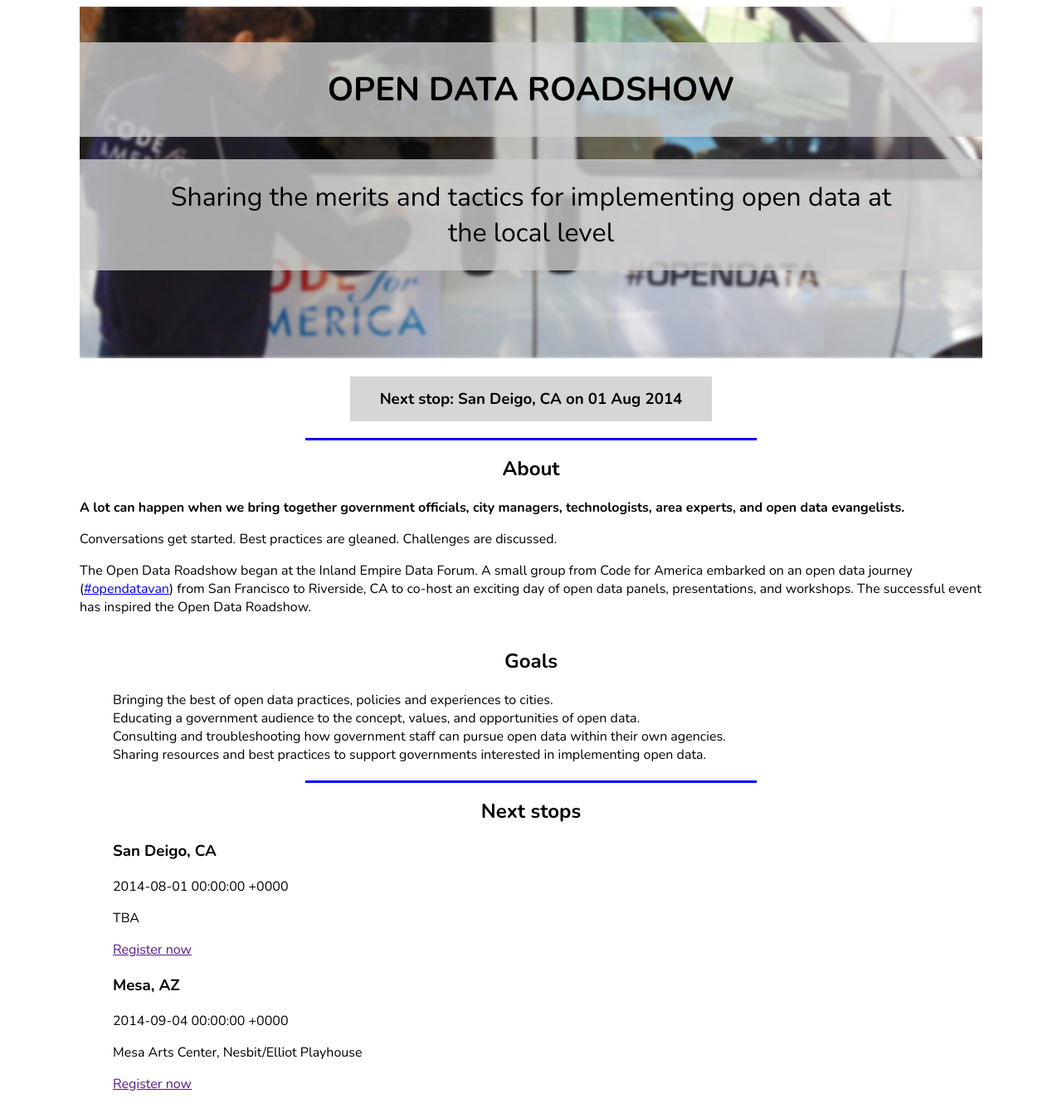
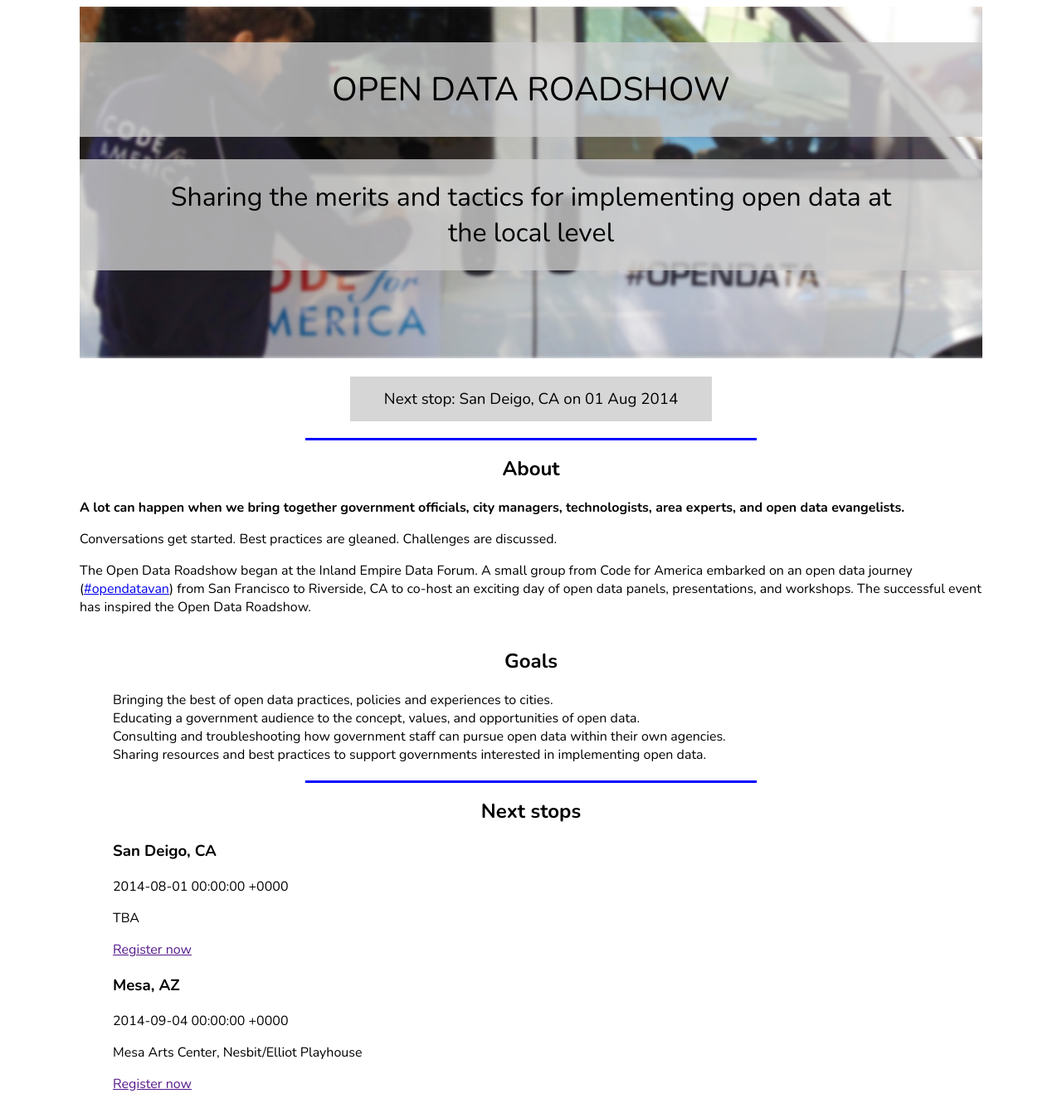
Before and after one commit to opendataroadshow/opendataroadshow.github.io, a Jekyll site: the page built from index.html, in a window 1280 px wide. Shown: the whole page at 83% size. Built offline with Jekyll 4.4.1, drawn with Linux system fonts in a browser that asks for light colours; Markdown is read by kramdown in place of the engine named in the settings.

Commit message:
update font weight

```diff
--- a/css/main.css
+++ b/css/main.css
@@ -7,7 +7,9 @@
   max-width: 68em;
   margin-left: auto;
   margin-right: auto;
-  font-family: 'Nunito', sans-serif; }
+  font-family: 'Nunito', sans-serif;
+font-weight: 200;
+}
   body:after {
     content: "";
     display: table;
@@ -26,7 +28,7 @@
     padding-bottom: .75em;
     padding-left: 10%;
     padding-right: 10%;
-    text-align: center; }
+    text-align: center; font-weight: 200;}
   div.header h1 {
     font-size: 2.5em;
     text-transform: uppercase; }
```
